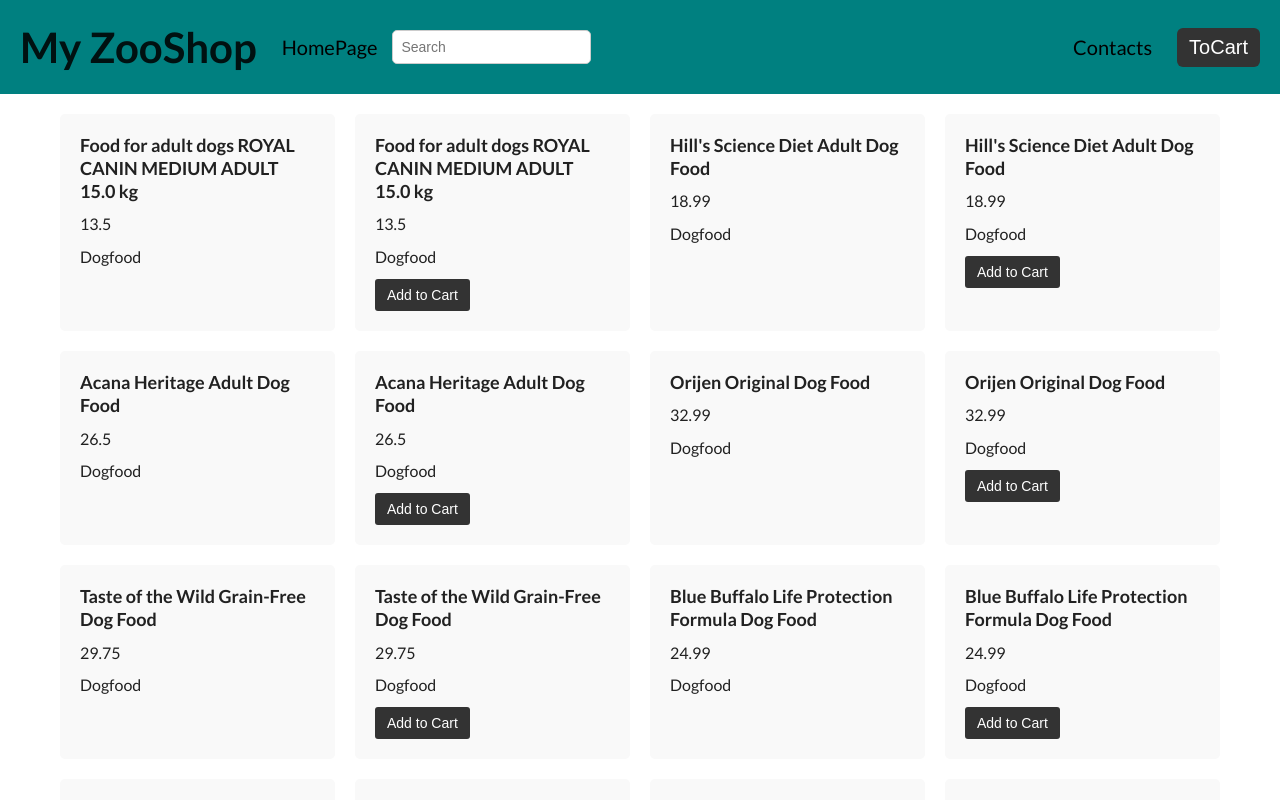
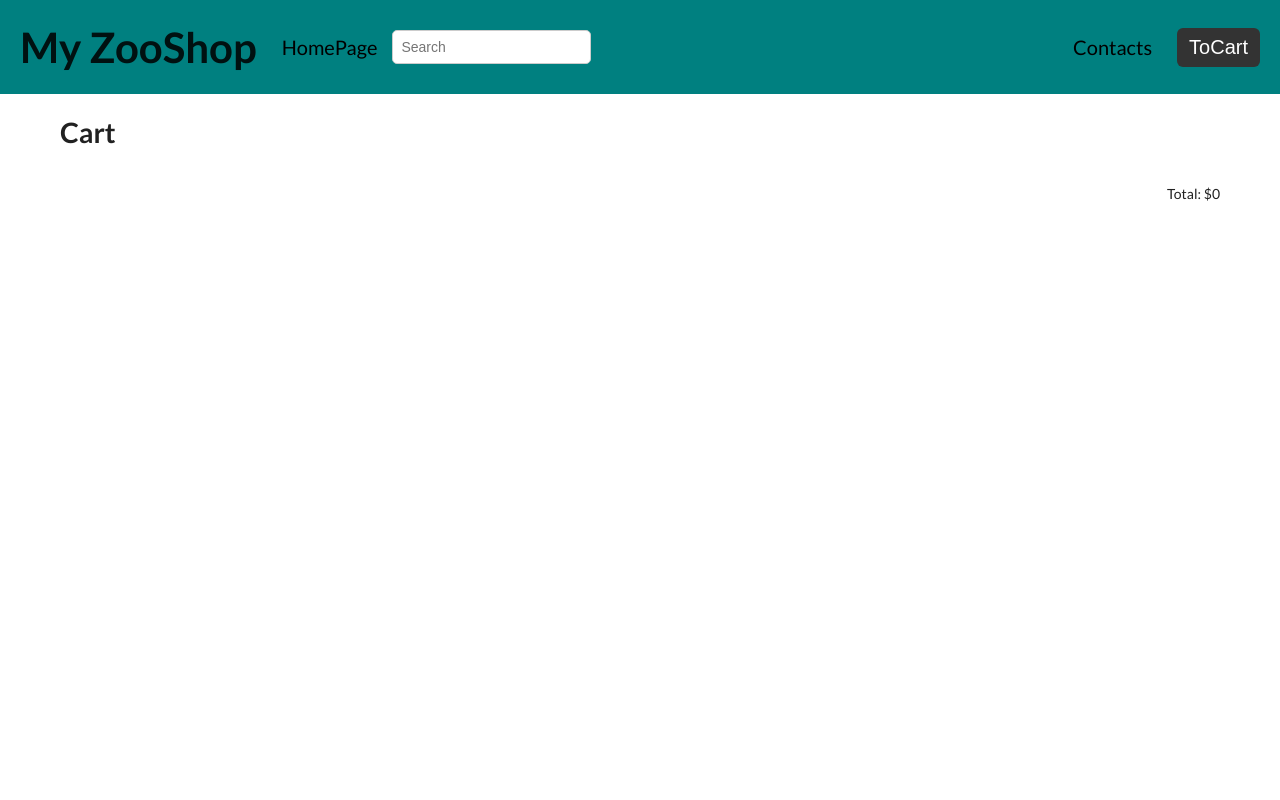
Before and after one commit to SerjAver/ZooShop, a React (Vite) app: page /cart in a window 1280 px wide. Shown: the top 800 px of the page. Built offline with nearby package versions, Linux system fonts and the light colour scheme.

Commit message:
cartComponent

```diff
--- a/src/App.jsx
+++ b/src/App.jsx
@@ -1,19 +1,17 @@
-
+import React from "react";
 import { BrowserRouter } from "react-router-dom";
-import Header from "./Components/organics/Header";
-import MainGrid from "./Components/otherPages/StyledMainGreed";
+//components
+import AppRouter from "./Components/organics/AppRouter";
 
 
 function App() {
-
   return (
     <>
-    <BrowserRouter>
-      <Header/>
-      <MainGrid />
-    </BrowserRouter>
+      <BrowserRouter>
+        <AppRouter />
+      </BrowserRouter>
     </>
   );
-};
+}
 
-export default App
+export default App;
--- a/src/Components/Molecules/Card.jsx
+++ b/src/Components/Molecules/Card.jsx
@@ -61,20 +61,23 @@
 
 
 
-const Card = ({ product }) => {
+const Card = ({ product, addToCart }) => {
+  const clickAddToCart = () => {
+    addToCart(product)
+  }
   return (
     <>
       <CardDesktop>
         <Title>{product.name}</Title>
         <Price>{product.price}</Price>
         <TypeFood>{product.typeFood}</TypeFood>
-        <AddToCartButton>Add to Cart</AddToCartButton>
+        <AddToCartButton onClick={clickAddToCart}>Add to Cart</AddToCartButton>
       </CardDesktop>
       <CardM>
         <Title>{product.name}</Title>
         <Price>{product.price}</Price>
         <TypeFood>{product.typeFood}</TypeFood>
-        <AddToCartButtonM>Add to Cart</AddToCartButtonM>
+        <AddToCartButtonM onClick={clickAddToCart}>Add to Cart</AddToCartButtonM>
       </CardM>
     </>
   );
--- a/src/Components/atomics/Button.jsx
+++ b/src/Components/atomics/Button.jsx
@@ -10,8 +10,8 @@
   cursor: pointer;
 `;
 
-const AddToCartButton = ({ onClick }) => {
-  return <Button onClick={onClick}>Add to Cart</Button>;
+const AddToCartButton = ({ onClick, children }) => {
+  return <Button onClick={onClick}>{children}</Button>;
 };
 
 export default AddToCartButton;
--- a/src/Components/atomics/buttons/HomePageButton.jsx
+++ b/src/Components/atomics/buttons/HomePageButton.jsx
@@ -21,7 +21,7 @@
 
 const ButtonHomePage = () => {
     return (
-        <StyleNavLink to="/">HomePage</StyleNavLink>
+        <StyleNavLink to="/HomePage">HomePage</StyleNavLink>
     );
 };
 
--- a/src/Components/atomics/buttons/ShoppingCartButton.jsx
+++ b/src/Components/atomics/buttons/ShoppingCartButton.jsx
@@ -1,6 +1,8 @@
 import React from 'react';
 //styles
 import styled from 'styled-components';
+import { Link } from 'react-router-dom';
+
 
 const Button = styled.button`
 background-color: #333;
@@ -14,7 +16,9 @@
 
 const ShoppingCartButton = () => {
     return (
-        <Button>ToCart</Button>
+      <Link to="/cart">
+        <Button >ToCart</Button>
+      </Link>
     );
 };
 
--- /dev/null
+++ b/src/Components/organics/AppRouter.jsx
@@ -0,0 +1,26 @@
+import React, { useState } from 'react';
+import Header from './Header';
+import MainGrid from '../otherPages/StyledMainGreed';
+import CartPage from './CartPage';
+import { Route, Routes } from 'react-router-dom';
+
+const AppRouter = () => {
+    const [cartItems, setCartItems] = useState([]);
+  const addToCart = (product) => {
+    setCartItems((prevItems) => [...prevItems, product]);
+  };
+
+
+    return (
+        <>
+        <Header />
+        <Routes>
+          <Route path="/homepage" element={<MainGrid addToCart={addToCart} />}/>
+          <Route path="/cart" element={<CartPage cartItems={cartItems} />} />
+        </Routes>
+        </>
+    );
+};
+
+
+export default AppRouter;
--- /dev/null
+++ b/src/Components/organics/CartPage.jsx
@@ -0,0 +1,45 @@
+
+import React from 'react';
+//component
+import Card from '../molecules/Card';
+//styles
+import styled from 'styled-components';
+
+
+const CartContainer = styled.div`
+  max-width: 1200px;
+  margin: 0 auto;
+  padding: 20px;
+`;
+
+const CartList = styled.div`
+  display: grid;
+  grid-template-columns: repeat(auto-fit, minmax(250px, 1fr));
+  gap: 20px;
+`;
+
+const Total = styled.p`
+  text-align: right;
+  margin-top: 20px;
+`;
+
+
+
+const CartPage = ({cartItems}) => {
+    const total = cartItems.reduce((acc, item) => acc + item.price, 0);
+
+    return (
+        <CartContainer>
+            <h1>Cart</h1>
+            <CartList>
+                {cartItems.map((item, index) => (
+                    <Card key={index} item={item}/>
+                ))}
+            </CartList>
+            <Total>Total: ${total}</Total>
+        </CartContainer>
+    );
+};
+
+
+export default CartPage;
--- a/src/Components/otherPages/StyledMainGreed.jsx
+++ b/src/Components/otherPages/StyledMainGreed.jsx
@@ -21,12 +21,12 @@
   }
 `;
 
-const MainGrid = () => {
+const MainGrid = ({ addToCart }) => {
   return (
     <Container>
       <Grid>
         {productsData.map((product, index) => (
-            <Card key={index} product={product} />
+            <Card key={index} product={product} addToCart={addToCart}/>
         ))}
       </Grid>
     </Container>
```
